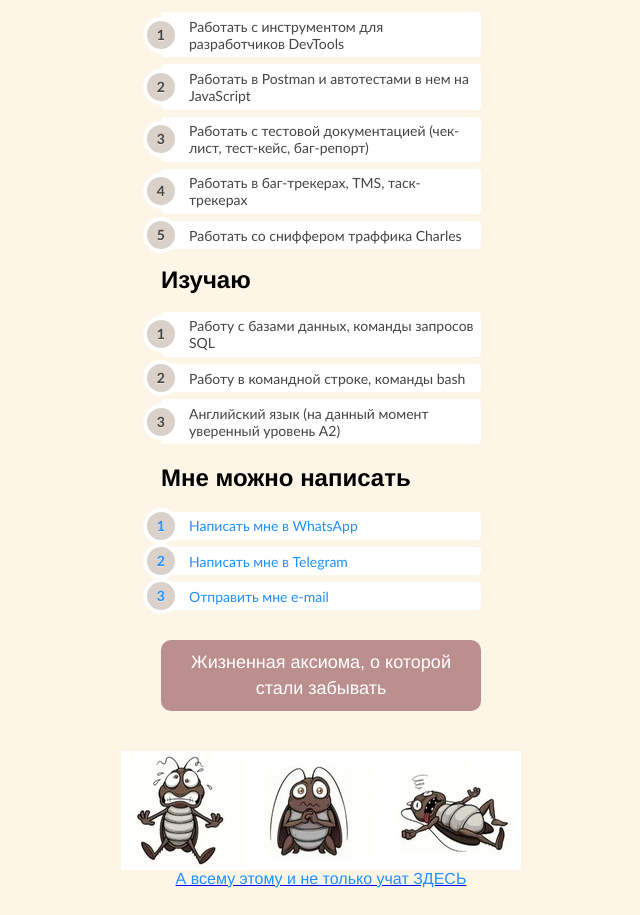
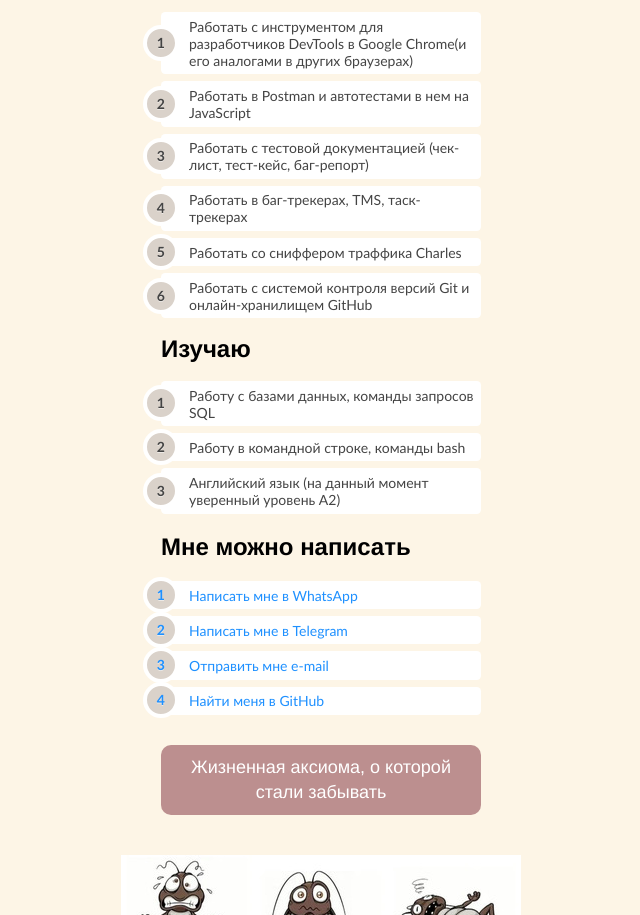
Before and after one commit to KlimovaEkaterina/cv, a plain HTML site: page index.html in a window 1280 px wide. Shown: the part 726-1641 px from the top of the page, without its empty margins (319-959 px from the left). Before the commit the page ends 1614 px from the top, so only its background shows below. Drawn offline with Linux system fonts and the light colour scheme.

Commit message:
Add files via upload

```diff
--- a/index.html
+++ b/index.html
@@ -34,12 +34,13 @@
 </ol>
                 <h2 class="links__header">Умею</h2>
        <ol class="rounded">
-   <li><a href="#">Работать с инструментом для разработчиков DevTools</a></li>
+   <li><a href="#">Работать с инструментом для разработчиков DevTools в Google Chrome(и его аналогами в других браузерах)</a></li>
    <li><a href="#">Работать в Postman и автотестами  в нем на JavaScript</a></li>
    <li><a href="#">Работать с тестовой документацией (чек-лист, тест-кейс, баг-репорт) </a></li>
    <li><a href="#">Работать в баг-трекерах, TMS, таск-трекерах
    </a></li>
    <li><a href="#">Работать со сниффером траффика Charles</a></li>
+    <li><a href="#">Работать с системой контроля версий Git и онлайн-хранилищем GitHub </a></li>
 </ol>
         <h2 class="links__header">Изучаю</h2>
 
@@ -56,6 +57,7 @@
      <li><a href="https://wa.me/79164292741"target="_blank">Написать мне в WhatsApp</a></li>
    <li><a href="https://t.me/+79164292741" target="_blank">Написать мне в Telegram</a></li>
    <li><a href=mailto:lekka.spb@mail.ru>Отправить мне e-mail</a></li>
+  <li><a href=https://github.com/KlimovaEkaterina target="_blank">Найти меня в GitHub</a></li>
 </ol>
     </main>
     <footer>
```
